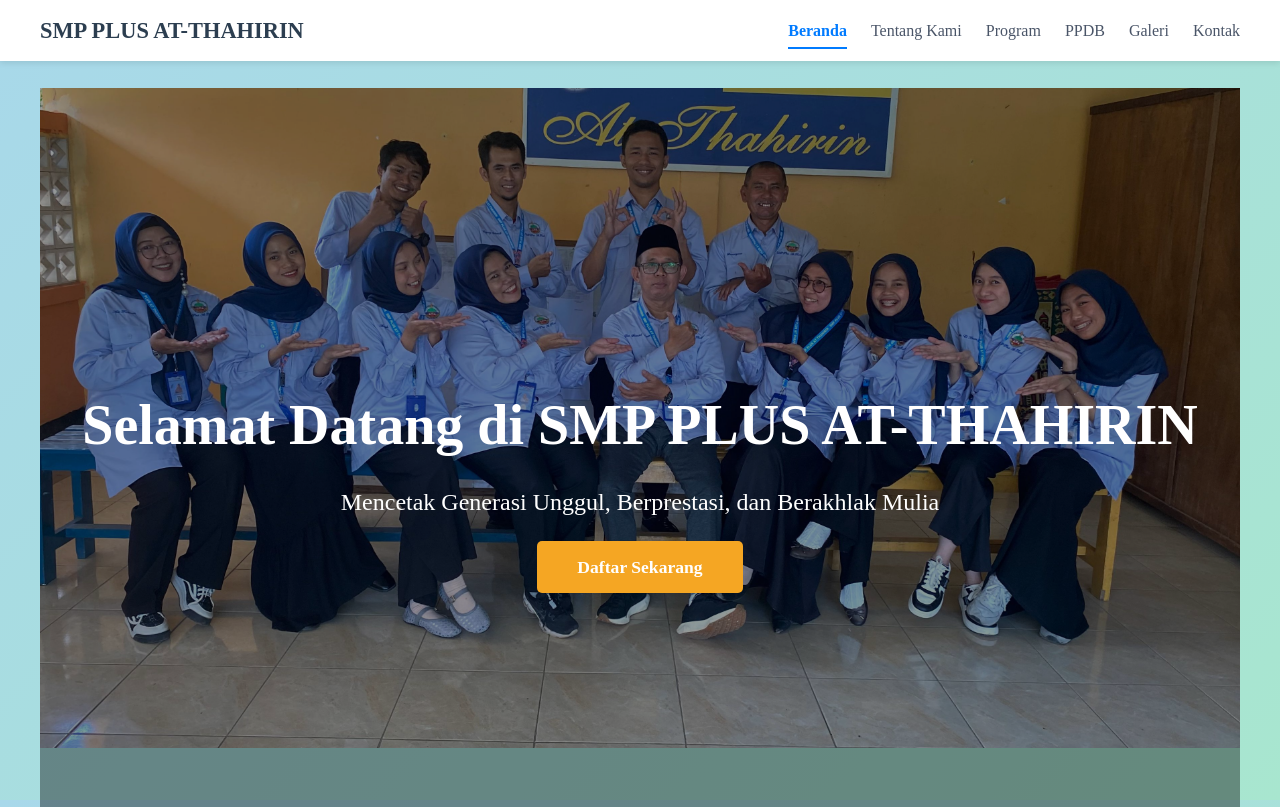
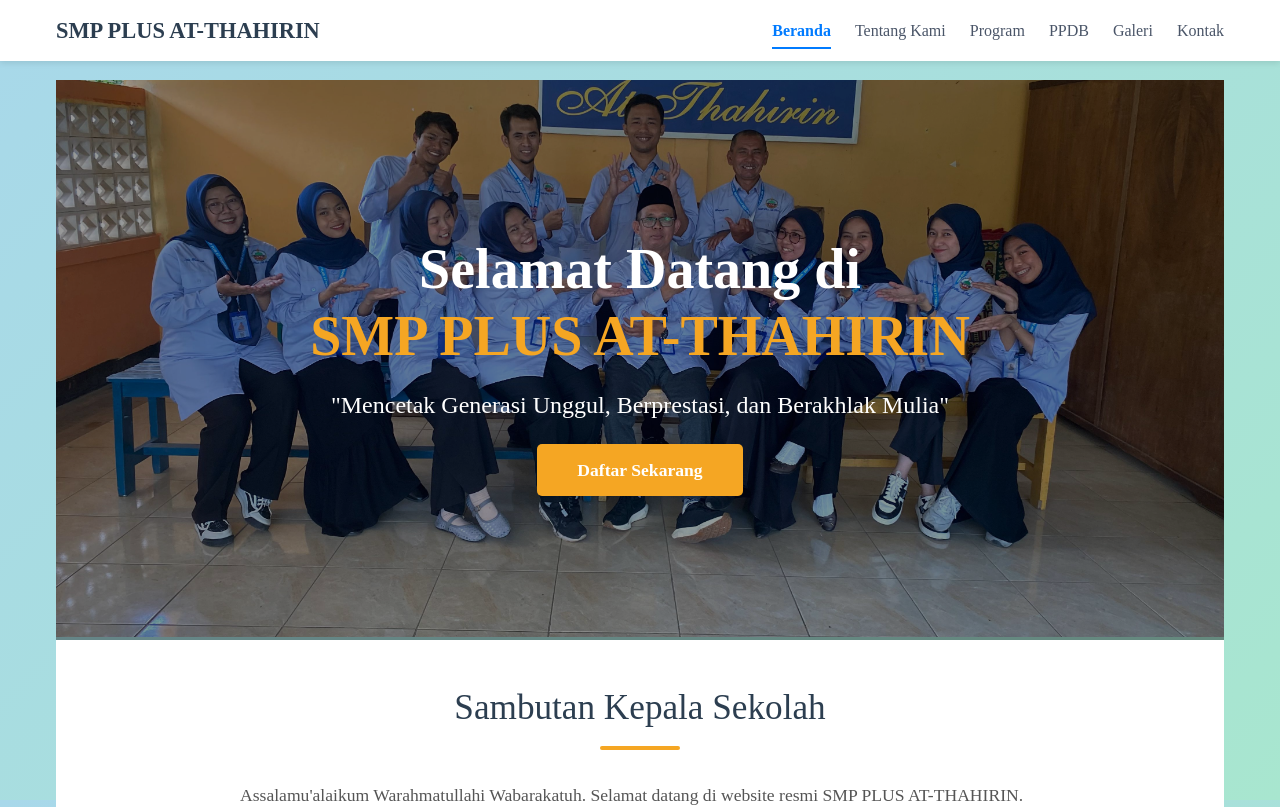
Before and after one commit to ardhiS/website-smp-at-thahirin, a React (Vite) app: page / in a window 1280 px wide. Shown: the top 807 px of the page. Built offline with nearby package versions, Linux system fonts and the light colour scheme.

Commit message:
menambahkan css reset dan nama atn berubah jadi warna kuning di hero section

```diff
--- a/src/components/Footer/Footer.jsx
+++ b/src/components/Footer/Footer.jsx
@@ -14,7 +14,8 @@
           © {new Date().getFullYear()} SMP PLUS AT-THAHIRIN. All Rights
           Reserved.
         </p>
-        <p>Website ini sedang dalam tahap pengembangan.</p>{' '}
+        <p>Website ini sedang dalam tahap pengembangan. </p>
+        <p>Made by Ole</p>
         {/* Contoh tambahan */}
       </div>
     </footer>
--- a/src/components/HeroSection/HeroSection.css
+++ b/src/components/HeroSection/HeroSection.css
@@ -36,6 +36,9 @@
   font-weight: bold;
   line-height: 1.2;
 }
+.hero-title__smp-atthahirin {
+  color: #f5a623; /* Warna teks judul */
+}
 
 .hero-subtitle {
   font-size: 1.5rem; /* Ukuran font subjudul */
@@ -65,8 +68,14 @@
   .hero-title {
     font-size: 2.5rem;
   }
+  .hero-title__selamat-datang {
+    font-size: 1rem;
+  }
+  .hero-title__smp-atthahirin {
+    font-size: 1.1rem;
+  }
   .hero-subtitle {
-    font-size: 1.2rem;
+    font-size: 1rem;
   }
   .hero-section {
     padding: 60px 15px;
--- a/src/components/HeroSection/HeroSection.jsx
+++ b/src/components/HeroSection/HeroSection.jsx
@@ -13,9 +13,13 @@
     >
       <div className='hero-overlay'></div>
       <div className='container hero-content'>
-        <h1 className='hero-title'>Selamat Datang di {schoolProfile.name}</h1>
+        <h1 className='hero-title'>
+          <i className='hero-title__selamat-datang'>Selamat Datang di</i>
+          <br />
+          <i className='hero-title__smp-atthahirin'> {schoolProfile.name}</i>
+        </h1>
         <p className='hero-subtitle'>
-          Mencetak Generasi Unggul, Berprestasi, dan Berakhlak Mulia
+          "Mencetak Generasi Unggul, Berprestasi, dan Berakhlak Mulia"
         </p>
         <Link to='/ppdb' className='hero-cta-button'>
           Daftar Sekarang
--- a/src/index.css
+++ b/src/index.css
@@ -1,3 +1,141 @@
+/* CSS Reset */
+* {
+  margin: 0;
+  padding: 0;
+  box-sizing: border-box;
+}
+
+html,
+body,
+div,
+span,
+applet,
+object,
+iframe,
+h1,
+h2,
+h3,
+h4,
+h5,
+h6,
+p,
+blockquote,
+pre,
+a,
+abbr,
+acronym,
+address,
+big,
+cite,
+code,
+del,
+dfn,
+em,
+img,
+ins,
+kbd,
+q,
+s,
+samp,
+small,
+strike,
+strong,
+sub,
+sup,
+tt,
+var,
+b,
+u,
+i,
+center,
+dl,
+dt,
+dd,
+ol,
+ul,
+li,
+fieldset,
+form,
+label,
+legend,
+table,
+caption,
+tbody,
+tfoot,
+thead,
+tr,
+th,
+td,
+article,
+aside,
+canvas,
+details,
+embed,
+figure,
+figcaption,
+footer,
+header,
+hgroup,
+menu,
+nav,
+output,
+ruby,
+section,
+summary,
+time,
+mark,
+audio,
+video {
+  margin: 0;
+  padding: 0;
+  border: 0;
+  font-size: 100%;
+  font: inherit;
+  vertical-align: baseline;
+}
+
+/* HTML5 display-role reset for older browsers */
+article,
+aside,
+details,
+figcaption,
+figure,
+footer,
+header,
+hgroup,
+menu,
+nav,
+section {
+  display: block;
+}
+
+body {
+  line-height: 1;
+}
+
+ol,
+ul {
+  list-style: none;
+}
+
+blockquote,
+q {
+  quotes: none;
+}
+
+blockquote:before,
+blockquote:after,
+q:before,
+q:after {
+  content: '';
+  content: none;
+}
+
+table {
+  border-collapse: collapse;
+  border-spacing: 0;
+}
+
 /* src/index.css */
 body {
   /* ... font, margin, dll ... */
```
